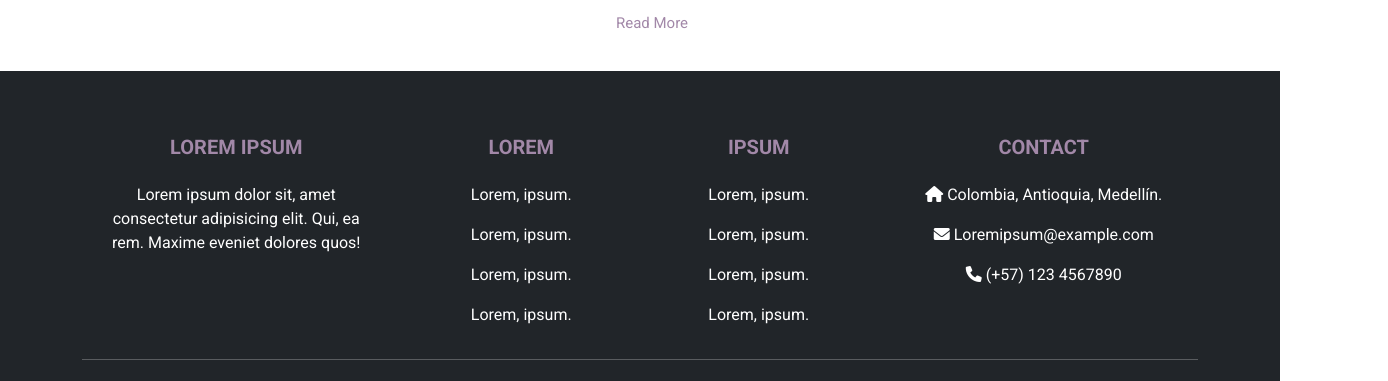
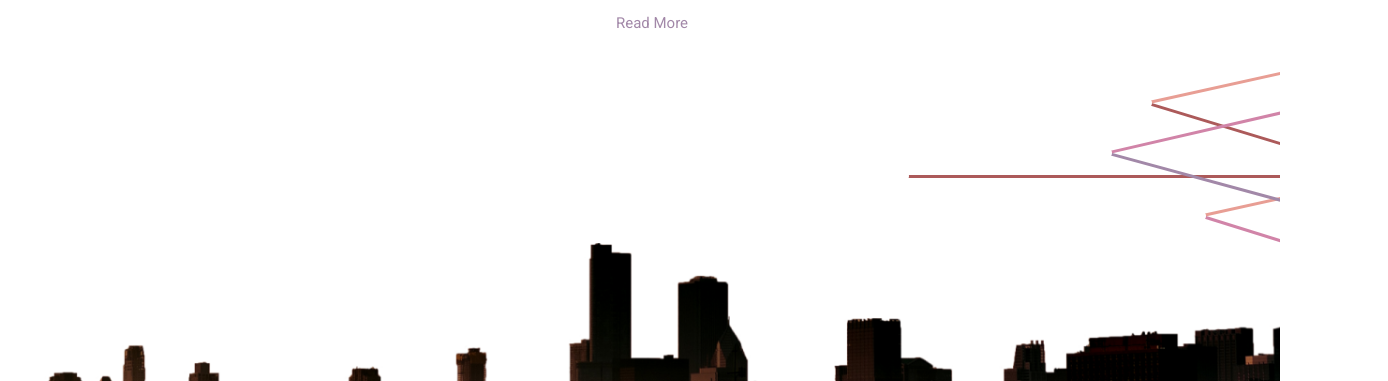
Before and after one commit to DRACKSBOYVEVO/Dev-Test, a plain HTML site: page Index.html in a window 1280 px wide. Shown: the part 1499-1880 px from the top of the page, 1388 px wide, since content can reach past the window. Drawn offline with Linux system fonts and the light colour scheme.

Commit message:
Adding images hero

```diff
--- a/Assets/css/style.css
+++ b/Assets/css/style.css
@@ -177,6 +177,17 @@
 
 /*========SERVICES AREA STOP========*/
 
+/*============IMAGES===========*/
+.image {
+    text-align: center;
+}
+.image img{
+    width: 100%;
+}
+.image-two {
+    text-align: end;
+}
+
 /*======HEADER AREA START=======*/
 .logo {
     width: 90px;
--- a/Index.html
+++ b/Index.html
@@ -47,8 +47,8 @@
 
     <!-- Section Header area start -->
     <section class="hero d-flex align-items-center">
-        <!-- <img class="image-right" src="/Assets/image/homepage-polaroids-2.png">
-        <img class="image-left" src="/Assets/image/homepage-polaroids-3.png"> -->
+        <img class="image-right" src="Assets/images/homepage-polaroids-2.png">
+        <img class="image-left" src="Assets/images/homepage-polaroids-3.png">
         <div class="container">
             <div class="row align-items-center">
                 <div class="col">
@@ -102,6 +102,15 @@
         </div>
     </div>
     <!-- Section services stop-->
+
+    <!-- Background Images start-->
+    <div class="image-two">
+        <img src="Assets/images/image 8.png">
+    </div>
+    <div class="image">
+        <img src="Assets/images/image 6.png">
+    </div>
+    <!-- Background Images stop-->
 
     <!-- Section Footer start-->
     <footer class="bg-dark text-white pt-5 pb-4">
```
Also changed, not shown: Assets/images/rocket.svg (added).
